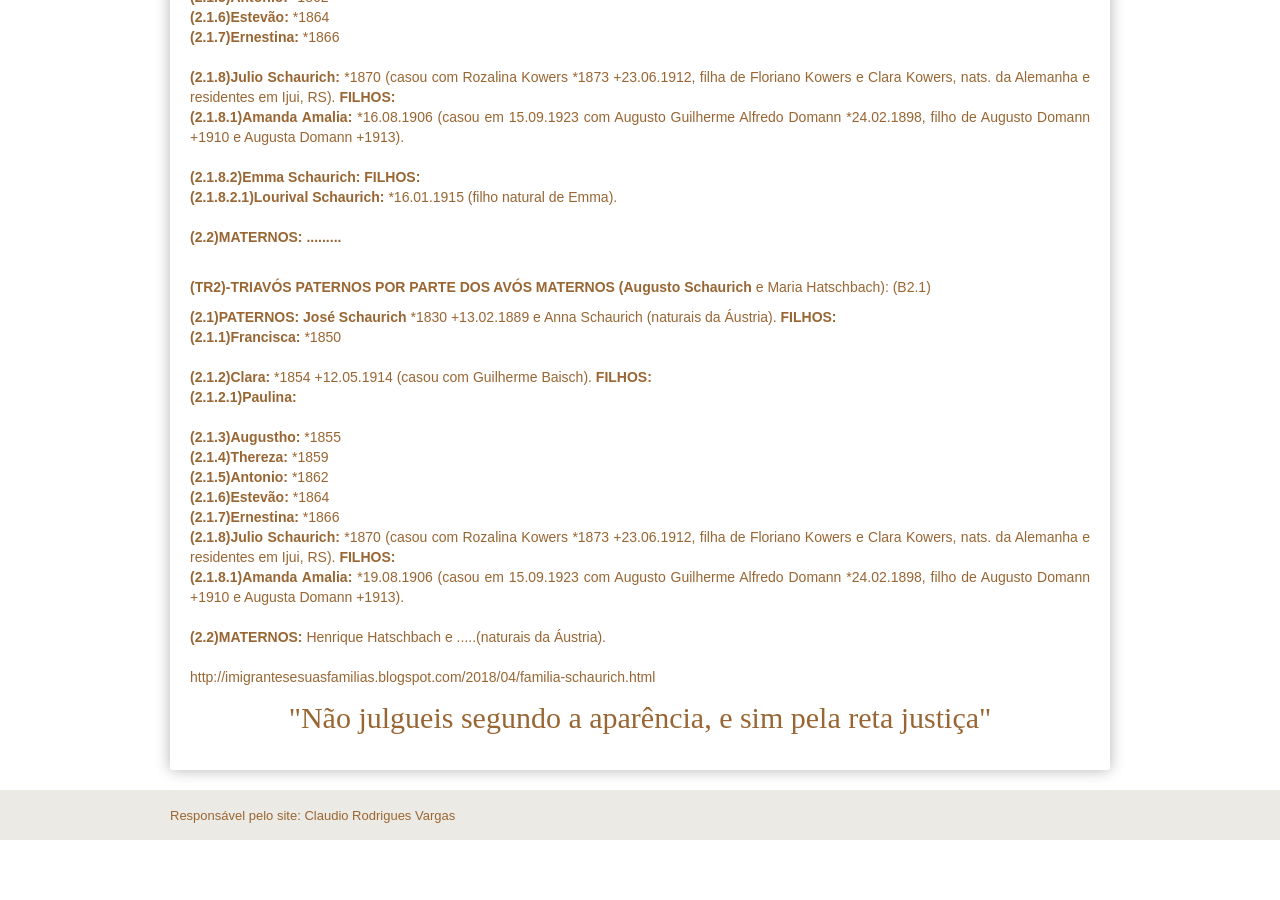
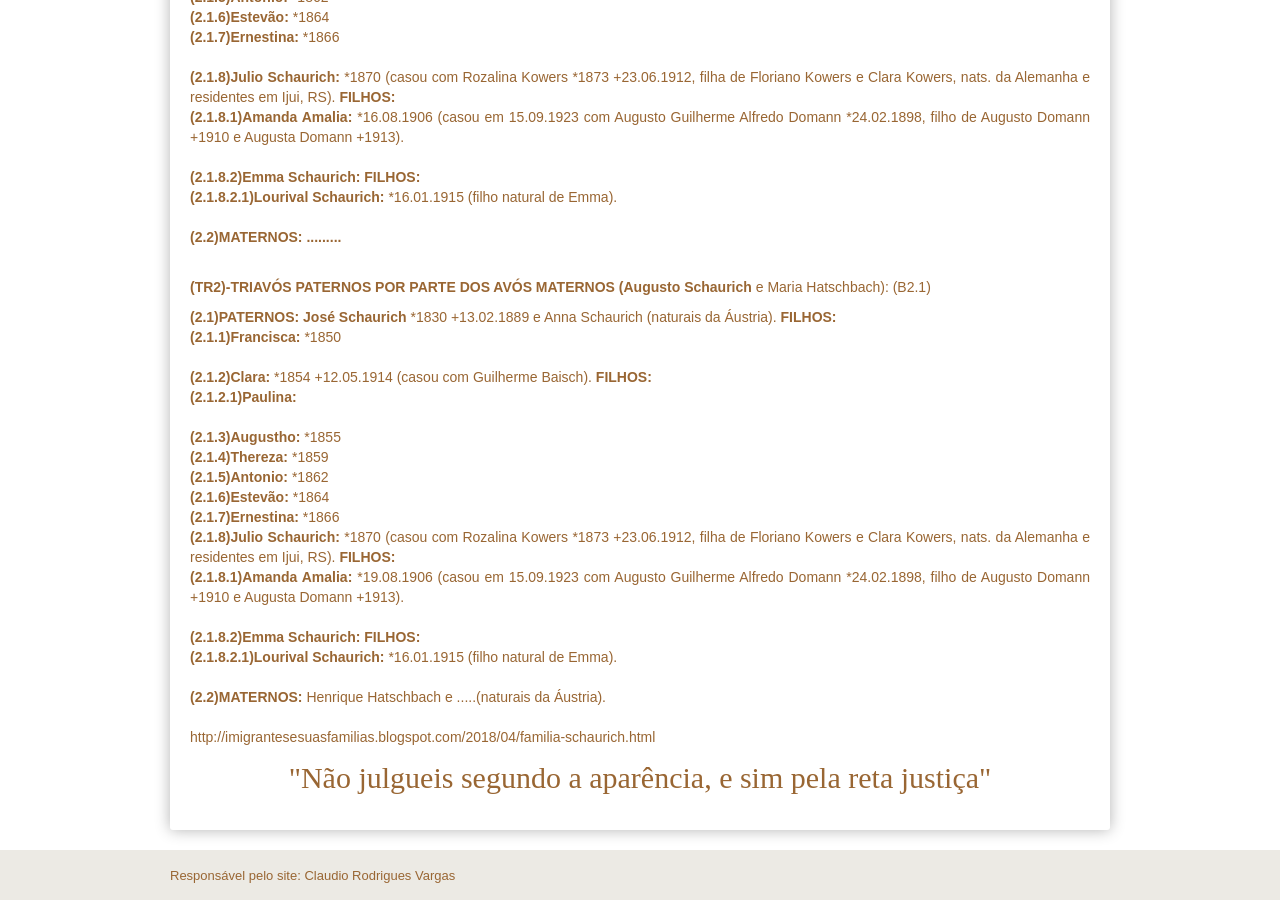
Before and after one commit to claudiovargas1955/claudiovargas1955.github.io, a Jekyll site: the page built from _pages/familia-schaurich.html, in a window 1280 px wide and 900 px high, scrolled down 3954 px. Built offline with Jekyll 4.4.1, drawn with Linux system fonts in a browser that asks for light colours; some web fonts are replaced; before the commit the page ends 4794 px from its top, so only the background shows below that.

Commit message:
Update familia-schaurich.html

```diff
--- a/_pages/familia-schaurich.html
+++ b/_pages/familia-schaurich.html
@@ -376,6 +376,9 @@ Ortiz  avós maternos: José da Silva Moura e Francisca Vargas de Moura RC-83).
       <b>(2.1.8.1)Amanda Amalia: </b>*19.08.1906 (casou em 15.09.1923 com Augusto Guilherme Alfredo Domann *24.02.1898, filho de Augusto
       Domann +1910 e Augusta Domann +1913).<br><br>
 
+      <b>(2.1.8.2)Emma Schaurich: </b><b>FILHOS: </b><br>
+        <b>(2.1.8.2.1)Lourival Schaurich: </b>*16.01.1915 (filho natural de Emma).<br><br>
+
 <b>(2.2)MATERNOS: </b>Henrique Hatschbach e .....(naturais da Áustria).<br><br>
 
 http://imigrantesesuasfamilias.blogspot.com/2018/04/familia-schaurich.html
```
